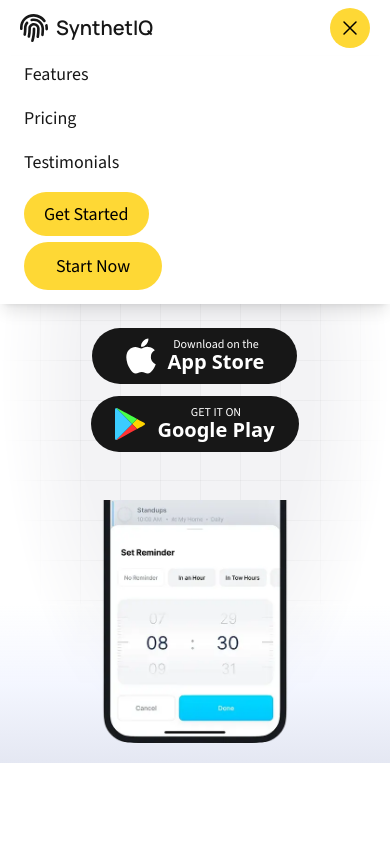
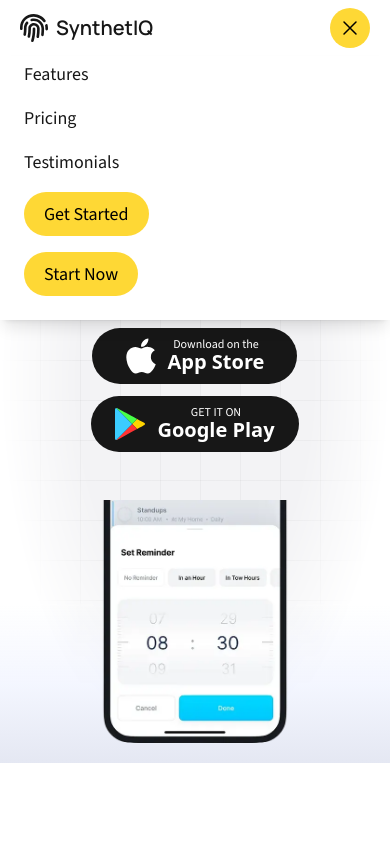
Before and after one commit to RandallGraida/1-2_hackathon-authenticator, a Next.js app: page / in a window 390 px wide. Both pictures are taken after a click on the button "Toggle navigation". Shown: the top 844 px of the page. Built offline with nearby package versions, Linux system fonts and the light colour scheme.

Commit message:
Added mobile container

```diff
--- a/src/components/Header.tsx
+++ b/src/components/Header.tsx
@@ -96,11 +96,14 @@
                             </Link>
                         </li>
                         <li>
-                            <Link href="/hackathon_elite/index.html"
-                                className="text-black bg-primary hover:bg-primary-accent px-8 py-3 rounded-full transition-colors">
-                                    Start Now
+                            <Link
+                                href="/hackathon_elite/index.html"
+                                className="text-black bg-primary hover:bg-primary-accent px-5 py-2 rounded-full block w-fit"
+                                onClick={toggleMenu}
+                            >
+                                Start Now
                             </Link>
-                        </li>
+                            </li>
                     </ul>
                 </div>
             </Transition>
```
